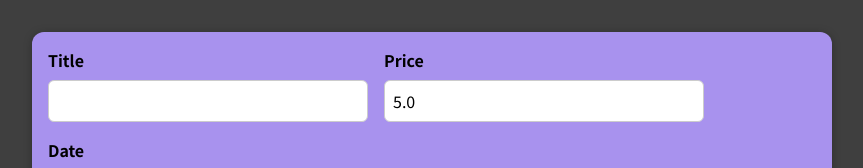
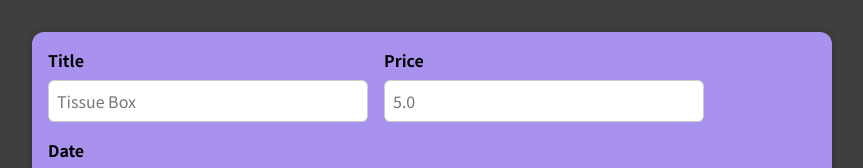
Before and after one commit to AqibNaeem19/Expense-tracker, a React (Create React App) app: page / in a window 1280 px wide. Shown: the top 168 px of the page, without its empty margins (208-1071 px from the left). Built offline with nearby package versions, Linux system fonts and the light colour scheme.

Commit message:
Add State to Form input

```diff
--- a/src/components/NewExpense/ExpenseForm.js
+++ b/src/components/NewExpense/ExpenseForm.js
@@ -1,23 +1,68 @@
-import React from 'react';
+import React, { useState } from 'react';
 import '../Styles/ExpenseForm.css';
 
 const ExpenseForm = () => {
+
+  const initialState = {
+    title: '',
+    price: '',
+    date: ''
+  }
+
+  const [userInput, setUserInput] = useState(initialState);
+
+  const clearFormAfterSubmit = () => {
+    setUserInput({...initialState});
+  }
+
+  const expenseInputHandler = ( event ) => {
+    setUserInput({ ...userInput,
+      [event.target.name]: event.target.value
+    });
+  }
+
+  const formSubmitHandler = event  => {
+    event.preventDefault();
+    clearFormAfterSubmit();
+  }
+
   return (
-    <form>
+    <form onSubmit={formSubmitHandler}>
       <div className='new-expense__controls'>
+
         <div className='new-expense__control'>
           <label>Title</label>
-          <input type='text' />
+          <input type='text'
+            name='title'
+            value={userInput.title}
+            placeholder='Tissue Box'
+            onChange={ expenseInputHandler }
+          />
         </div>
+
         <div className='new-expense__control'>
           <label>Price</label>
-          <input type='number' min='1' step='1.0' defaultValue='5.0' />
+          <input type='number'
+            name='price'
+            value={userInput.price}
+            min='1'
+            step='1.0'
+            placeholder='5.0'
+            onChange={ expenseInputHandler }
+          />
         </div>
+
         <div className='new-expense__control'>
           <label>Date</label>
-          <input type='date' />
+          <input type='date'
+            name='date'
+            value={userInput.date}
+            onChange={ expenseInputHandler }
+          />
         </div>
+
       </div>
+
       <div className='new-expense__actions'>
         <button type='submit'>Add Expense</button>
       </div>
```
